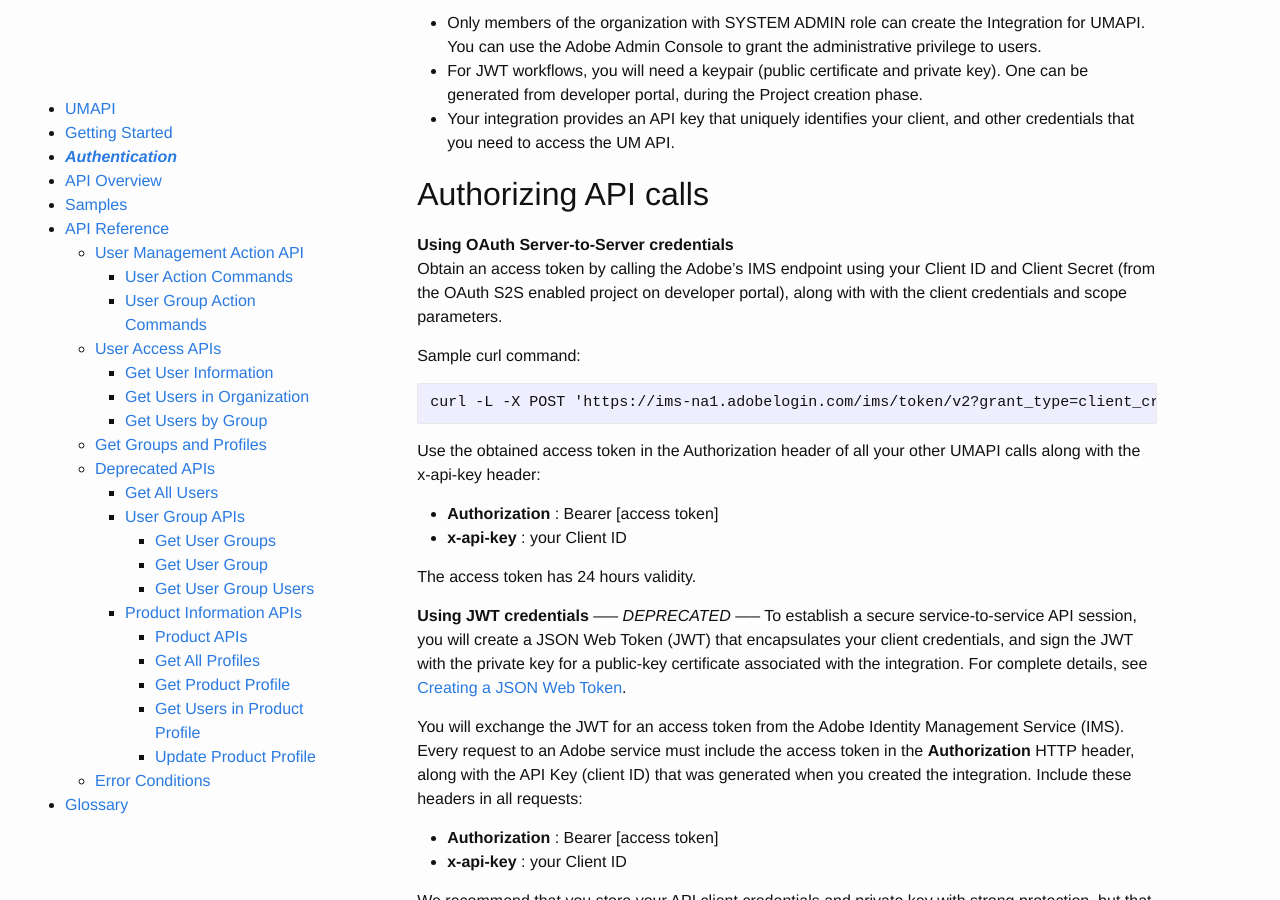
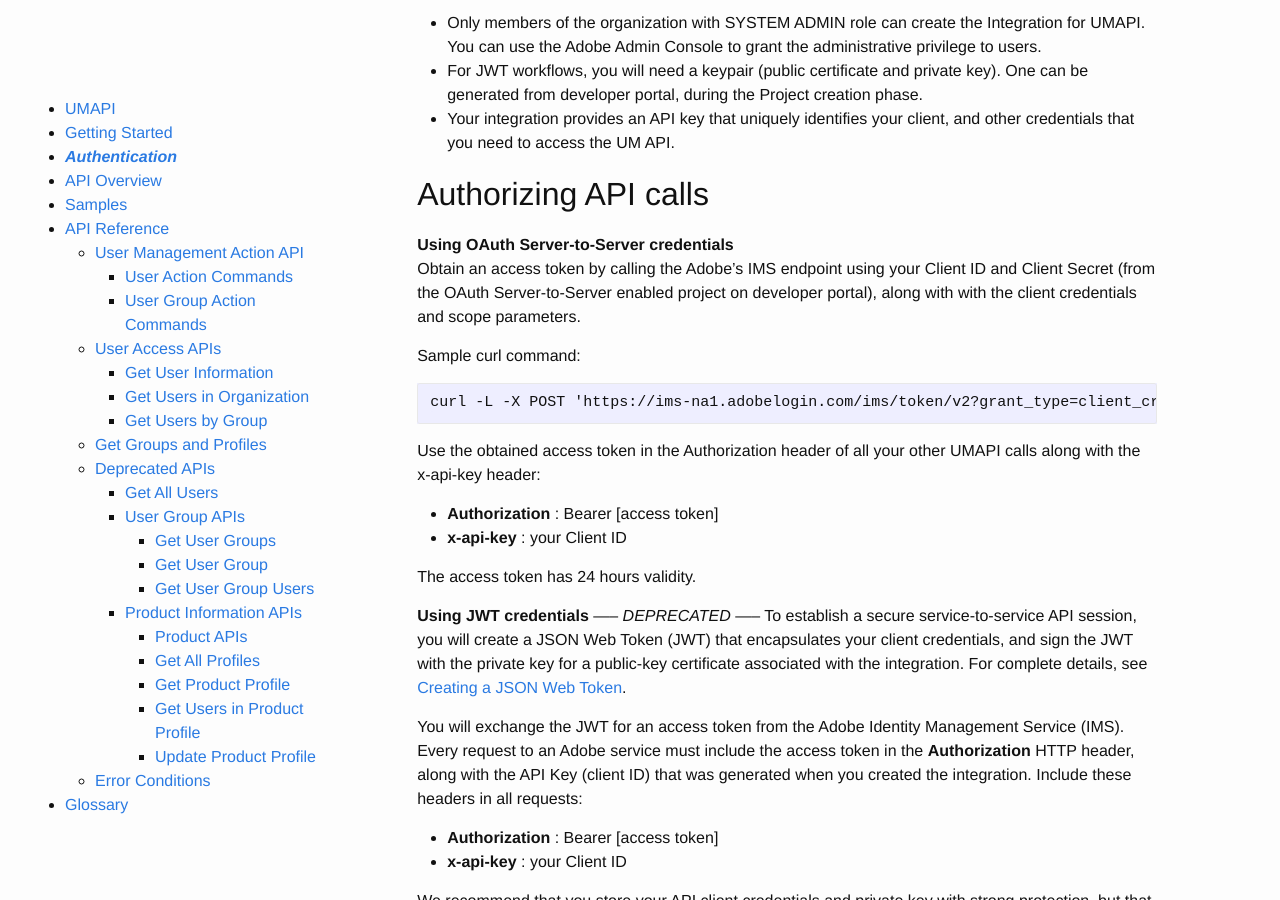
Before and after one commit to adobe-apiplatform/umapi-documentation, a Jekyll site: the page built from docs/en/UM_Authentication.md, in a window 1280 px wide and 900 px high, scrolled down 390 px. Built offline with Jekyll 4.4.1, drawn with Linux system fonts in a browser that asks for light colours.

Commit message:
Update UM_Authentication.md

````diff
--- a/docs/en/UM_Authentication.md
+++ b/docs/en/UM_Authentication.md
@@ -22,7 +22,7 @@
 ## Authorizing API calls
 
 **Using OAuth Server-to-Server credentials**
-Obtain an access token by calling the Adobe's IMS endpoint using your Client ID and Client Secret (from the OAuth S2S enabled project on developer portal), along with with the client credentials and scope parameters.
+Obtain an access token by calling the Adobe's IMS endpoint using your Client ID and Client Secret (from the OAuth Server-to-Server enabled project on developer portal), along with with the client credentials and scope parameters.
 
 Sample curl command:
 ```
````
